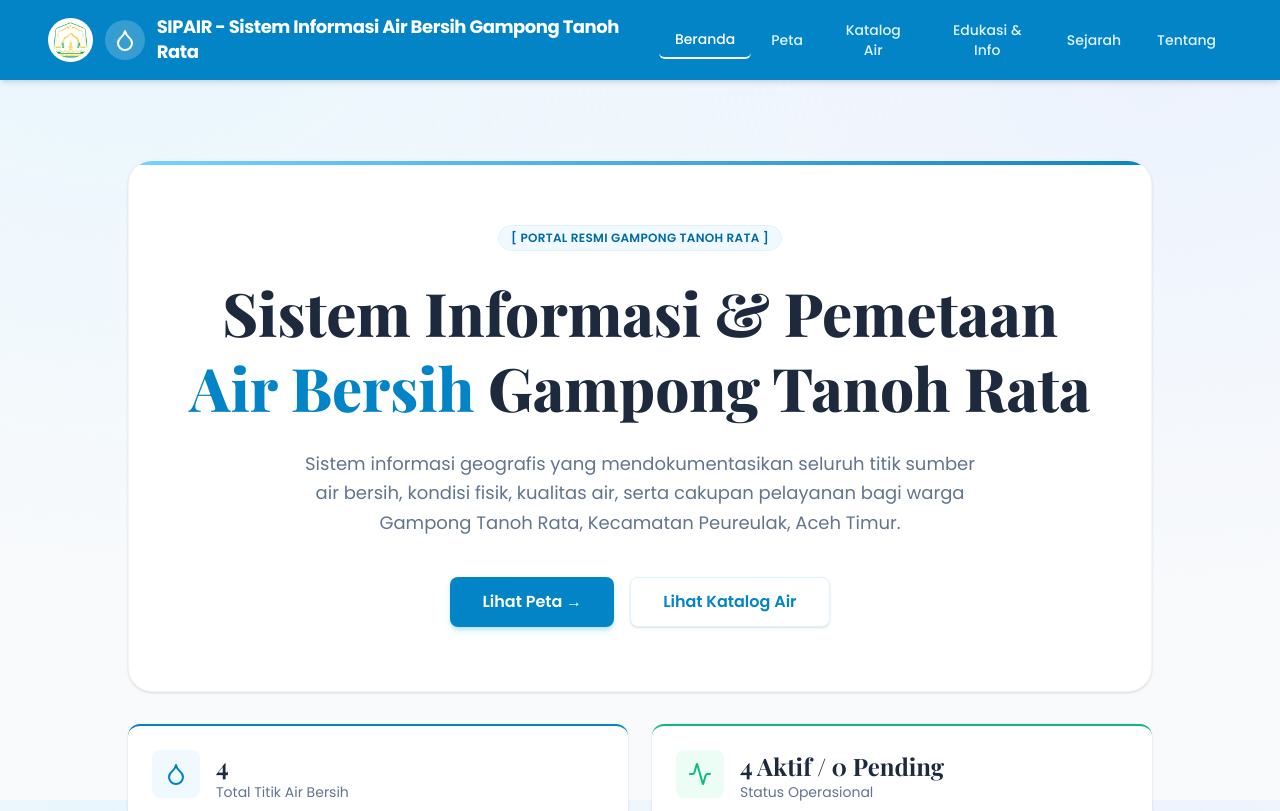
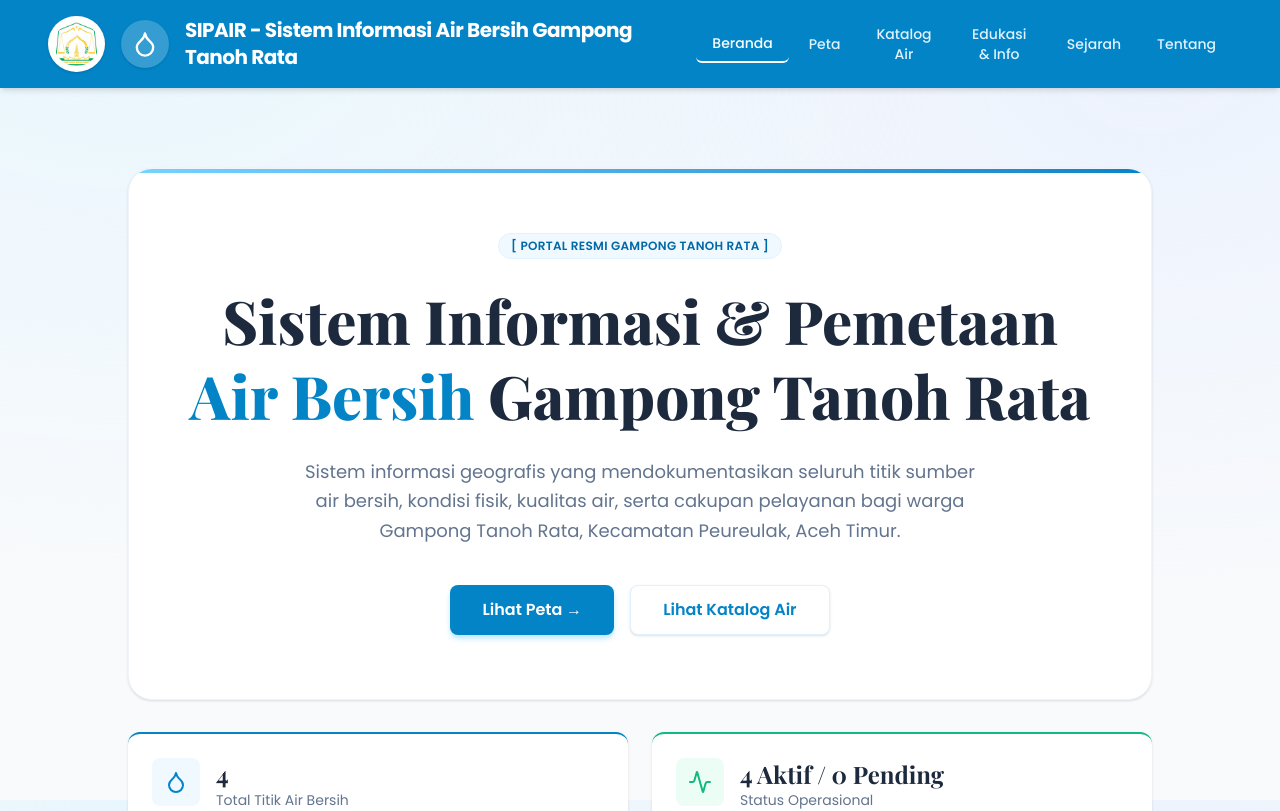
Before and after one commit to FizamenKujo/Website-Sumber-Air-Bersih-Tanoh-Rata, a React (Vite) app: page / in a window 1280 px wide. Shown: the top 811 px of the page. Built offline with nearby package versions, Linux system fonts and the light colour scheme; a web font is replaced by a local one.

Commit message:
Tinggal ubah bentuk peta gampong tanoh rata

```diff
--- a/src/components/Navbar.jsx
+++ b/src/components/Navbar.jsx
@@ -13,18 +13,18 @@ export default function Navbar({ activeTab, setActiveTab }) {
 
     return (
         <nav className="bg-[#0284C7] text-white shadow-md sticky top-0 z-50">
-            <div className="w-full mx-auto px-4 lg:px-12 min-h-[4rem] py-3 flex items-center justify-between gap-4">
+            <div className="w-full mx-auto px-4 lg:px-12 min-h-[5rem] py-4 flex items-center justify-between gap-4">
 
-                <div className="flex items-center gap-2 sm:gap-3 cursor-pointer" onClick={() => setActiveTab('beranda')}>
+                <div className="flex items-center gap-3 sm:gap-4 cursor-pointer" onClick={() => setActiveTab('beranda')}>
                     <img
                         src="/logo-aceh-timur.png"
                         alt="Logo Aceh Timur"
-                        className="h-10 md:h-11 w-auto object-contain bg-white rounded-full p-1 shrink-0"
+                        className="h-12 md:h-14 w-auto object-contain bg-white rounded-full p-1.5 shrink-0 shadow-sm"
                     />
-                    <div className="bg-white/20 p-1.5 md:p-2 rounded-full hidden sm:block shrink-0">
-                        <Droplet size={20} className="text-white md:w-6 md:h-6" />
+                    <div className="bg-white/20 p-2 md:p-2.5 rounded-full hidden sm:block shrink-0 shadow-sm">
+                        <Droplet size={24} className="text-white md:w-7 md:h-7" />
                     </div>
-                    <span className="font-bold text-[13px] sm:text-base md:text-lg tracking-tight leading-snug break-words">
+                    <span className="font-bold text-[15.5px] sm:text-lg md:text-xl tracking-tight leading-snug break-words">
                         SIPAIR - Sistem Informasi Air Bersih Gampong Tanoh Rata
                     </span>
                 </div>
```
